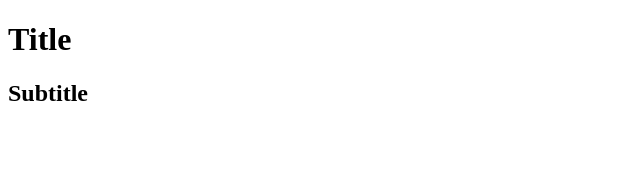
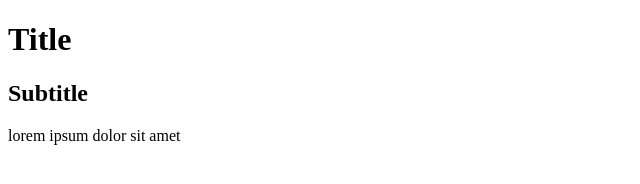
Before and after one commit to bschmiederaa/git-hook-test, a plain HTML site: page index.html in a window 1280 px wide. Shown: the whole page, without its empty margins (0-640 px from the left). Drawn offline with Linux system fonts and the light colour scheme.

Commit message:
Add test paragraph

```diff
--- a/index.html
+++ b/index.html
@@ -10,5 +10,7 @@
 <body>
     <h1>Title</h1>
     <h2>Subtitle</h2>
+
+    <p>lorem ipsum dolor sit amet</p>
 </body>
 </html>
```
